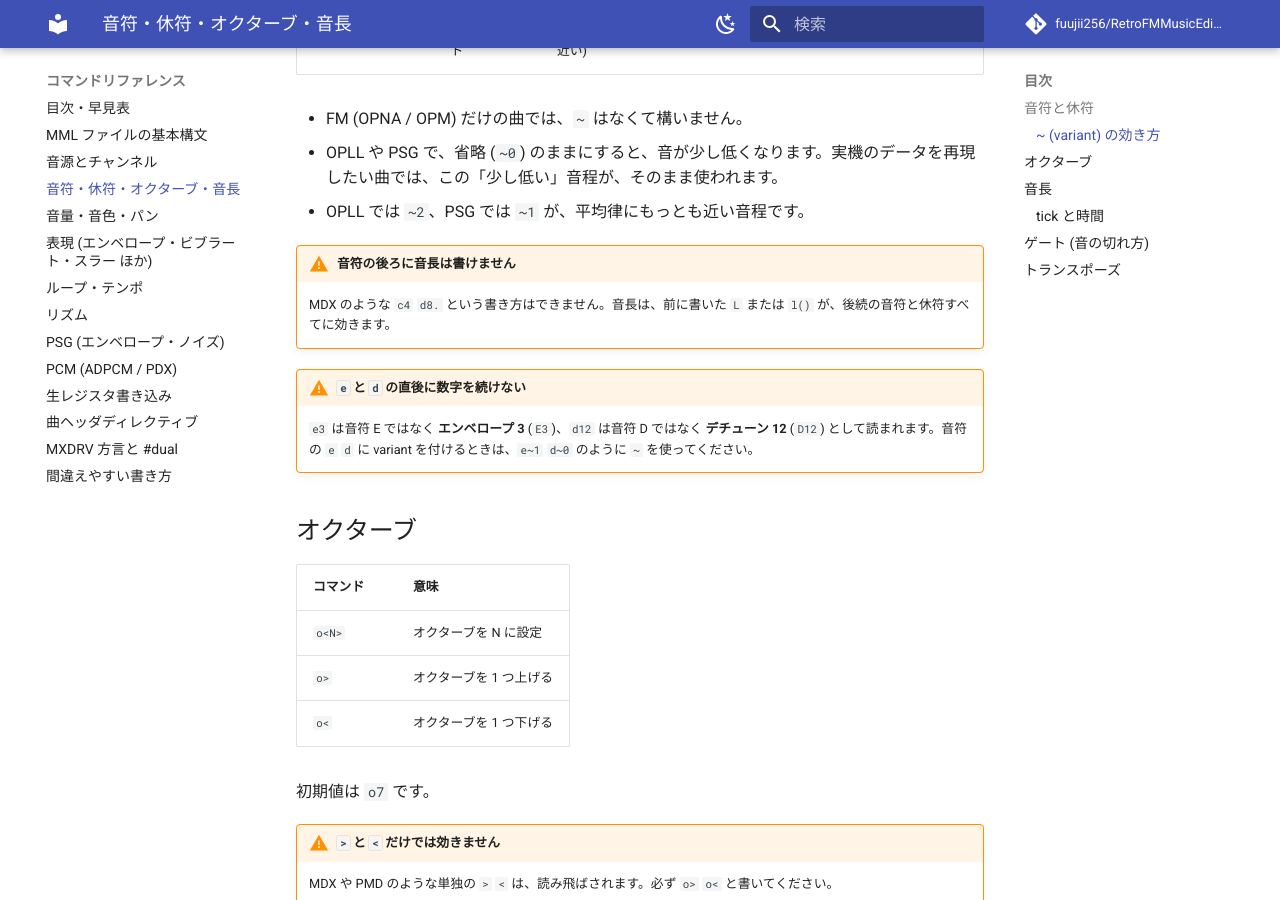
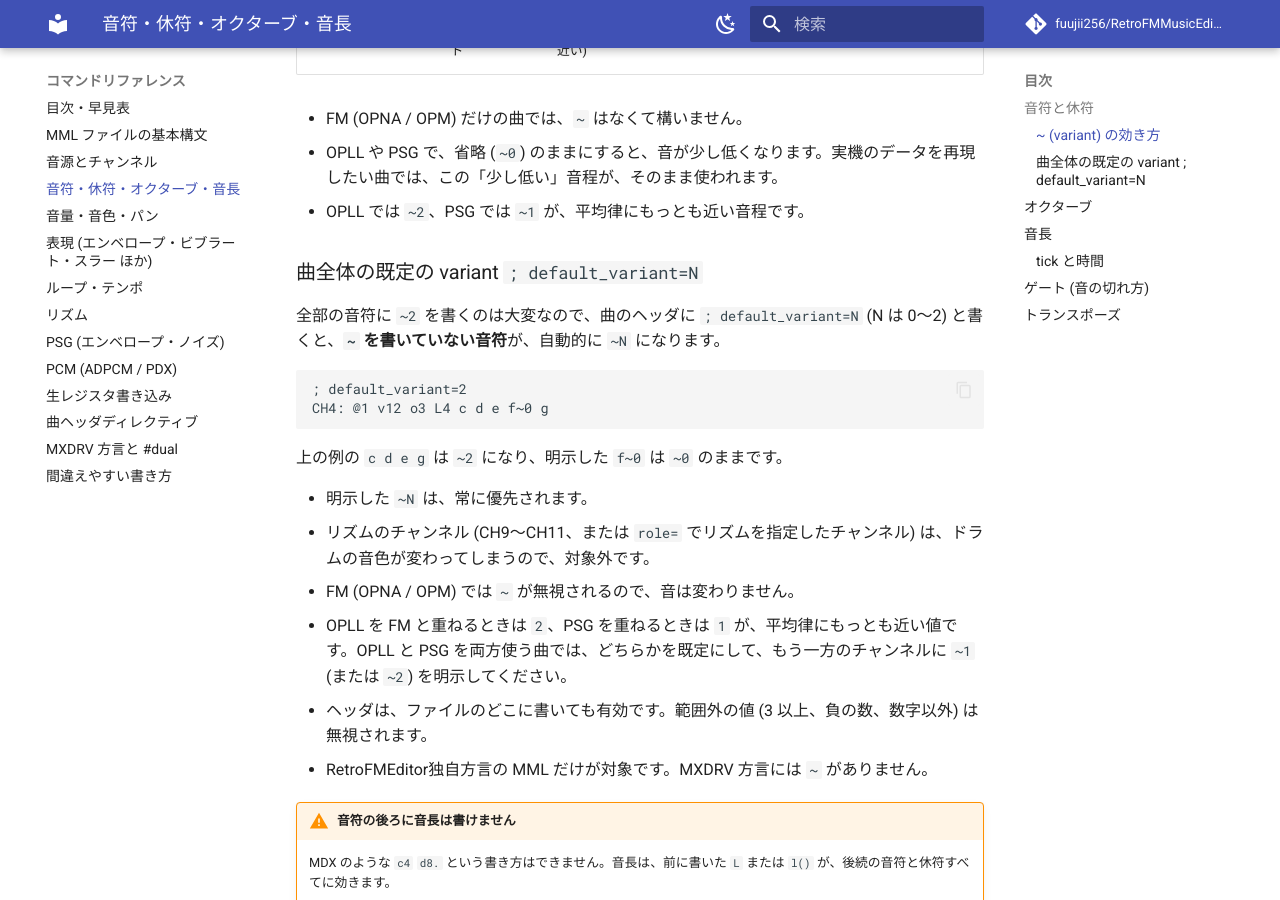
Before and after one commit to fuujii256/RetroFMMusicEditor, an MkDocs documentation site: the page built from docs/reference/commands/notes.md, in a window 1280 px wide and 900 px high, scrolled down 811 px. Built offline with MkDocs 1.6.1 and Material for MkDocs 9.7.7, drawn with Linux system fonts in a browser that asks for light colours; comment, search, counter and statistics services are not loaded.

Commit message:
docs: document the default_variant header
Co-Authored-By: Claude Sonnet 5.5 <noreply@anthropic.com>

````diff
--- a/docs/reference/commands/notes.md
+++ b/docs/reference/commands/notes.md
@@ -25,6 +25,24 @@ r                 休符
 - FM (OPNA / OPM) だけの曲では、`~` はなくて構いません。
 - OPLL や PSG で、省略 (`~0`) のままにすると、音が少し低くなります。実機のデータを再現したい曲では、この「少し低い」音程が、そのまま使われます。
 - OPLL では `~2`、PSG では `~1` が、平均律にもっとも近い音程です。
+
+### 曲全体の既定の variant `; default_variant=N`
+
+全部の音符に `~2` を書くのは大変なので、曲のヘッダに `; default_variant=N` (N は 0〜2) と書くと、**`~` を書いていない音符**が、自動的に `~N` になります。
+
+```text
+; default_variant=2
+CH4: @1 v12 o3 L4 c d e f~0 g
+```
+
+上の例の `c d e g` は `~2` になり、明示した `f~0` は `~0` のままです。
+
+- 明示した `~N` は、常に優先されます。
+- リズムのチャンネル (CH9〜CH11、または `role=` でリズムを指定したチャンネル) は、ドラムの音色が変わってしまうので、対象外です。
+- FM (OPNA / OPM) では `~` が無視されるので、音は変わりません。
+- OPLL を FM と重ねるときは `2`、PSG を重ねるときは `1` が、平均律にもっとも近い値です。OPLL と PSG を両方使う曲では、どちらかを既定にして、もう一方のチャンネルに `~1` (または `~2`) を明示してください。
+- ヘッダは、ファイルのどこに書いても有効です。範囲外の値 (3 以上、負の数、数字以外) は無視されます。
+- RetroFMEditor独自方言の MML だけが対象です。MXDRV 方言には `~` がありません。
 
 !!! warning "音符の後ろに音長は書けません"
     MDX のような `c4` `d8.` という書き方はできません。音長は、前に書いた `L` または `l()` が、後続の音符と休符すべてに効きます。
````
Also changed, not shown: docs/reference/headers.md (+1 -0 lines).
